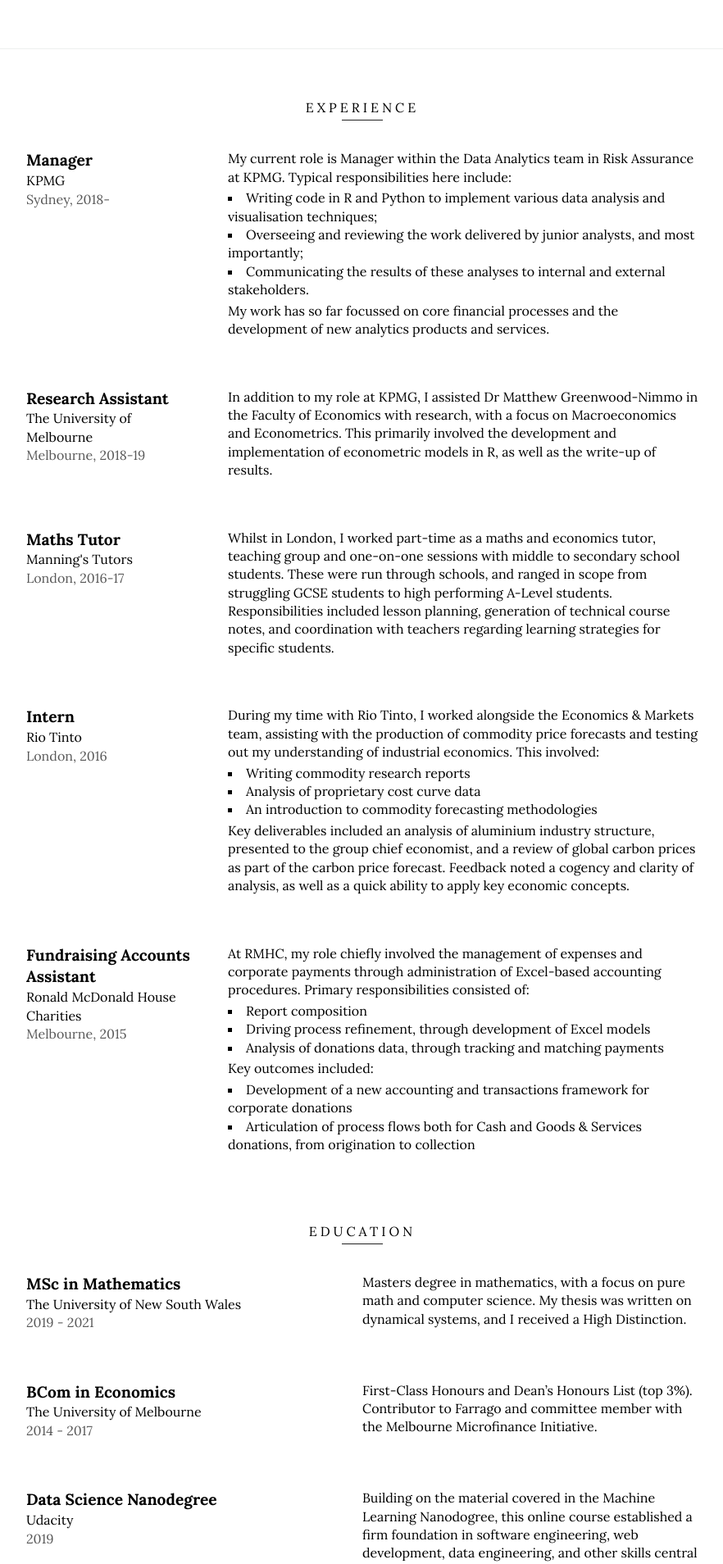
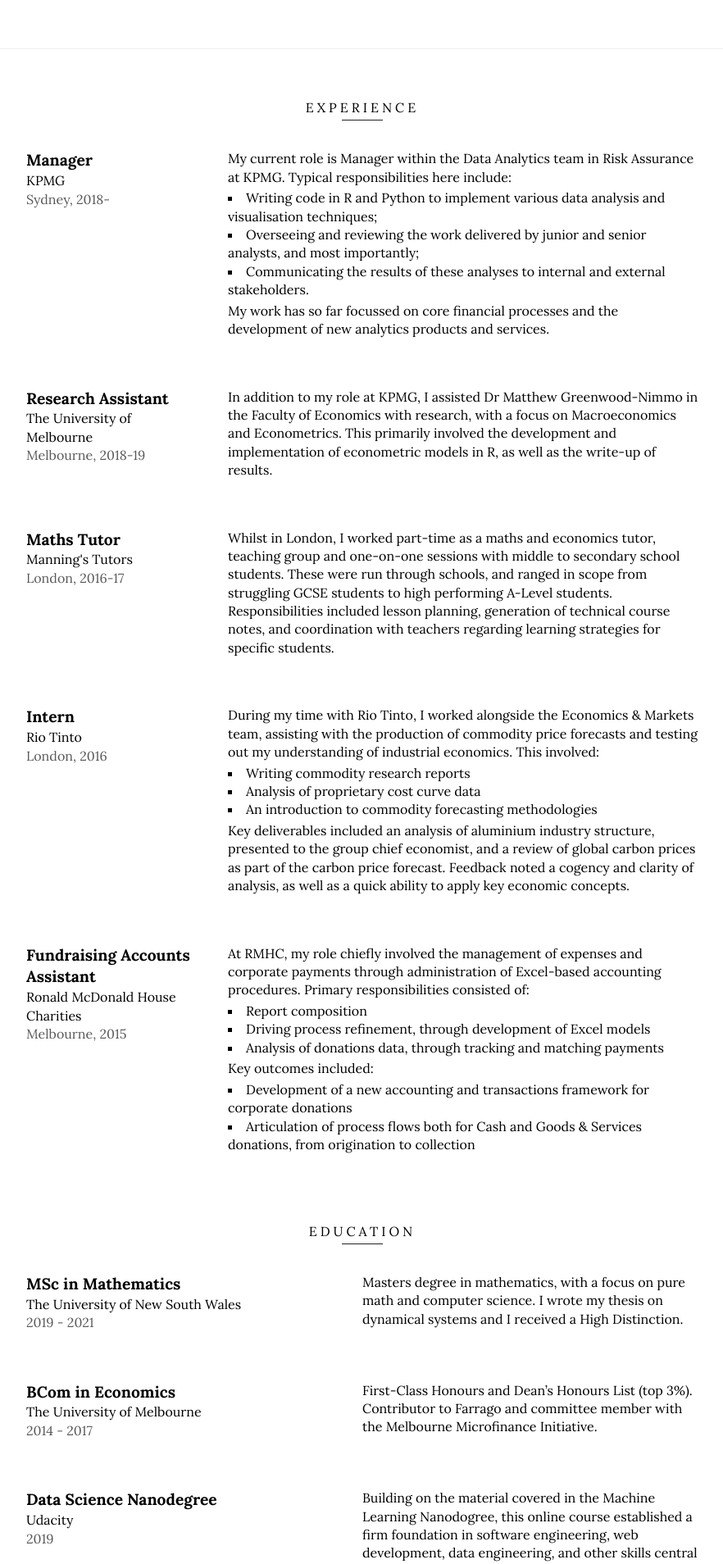
Before and after one commit to rcushen/resume, a Jekyll site: the page built from index.html, in a window 1280 px wide. Shown: the part 465-2373 px from the top of the page at 82% size, without its empty margins (198-1080 px from the left). Built offline with Jekyll 4.4.1, drawn with Linux system fonts in a browser that asks for light colours.

Commit message:
Minor wording updates

```diff
--- a/_data/education.yml
+++ b/_data/education.yml
@@ -1,7 +1,7 @@
 -   qualification: MSc in Mathematics
     school: The University of New South Wales
     period: 2019 - 2021
-    description: Masters degree in mathematics, with a focus on pure math and computer science. My thesis was written on dynamical systems, and I received a High Distinction.
+    description: Masters degree in mathematics, with a focus on pure math and computer science. I wrote my thesis on dynamical systems and I received a High Distinction.
 
 -   qualification: BCom in Economics
     school: The University of Melbourne
--- a/_data/jobs.yml
+++ b/_data/jobs.yml
@@ -2,7 +2,7 @@
     company: KPMG
     period: Sydney, 2018-
     description: 'My current role is Manager within the Data Analytics team in Risk Assurance at KPMG. Typical responsibilities here include:'
-    list: '<ul><li>Writing code in R and Python to implement various data analysis and visualisation techniques;</li><li>Overseeing and reviewing the work delivered by junior analysts, and most importantly;</li><li>Communicating the results of these analyses to internal and external stakeholders.</li></ul>'
+    list: '<ul><li>Writing code in R and Python to implement various data analysis and visualisation techniques;</li><li>Overseeing and reviewing the work delivered by junior and senior analysts, and most importantly;</li><li>Communicating the results of these analyses to internal and external stakeholders.</li></ul>'
     description2: My work has so far focussed on core financial processes and the development of new analytics products and services.
 
 -   title: Research Assistant
```
